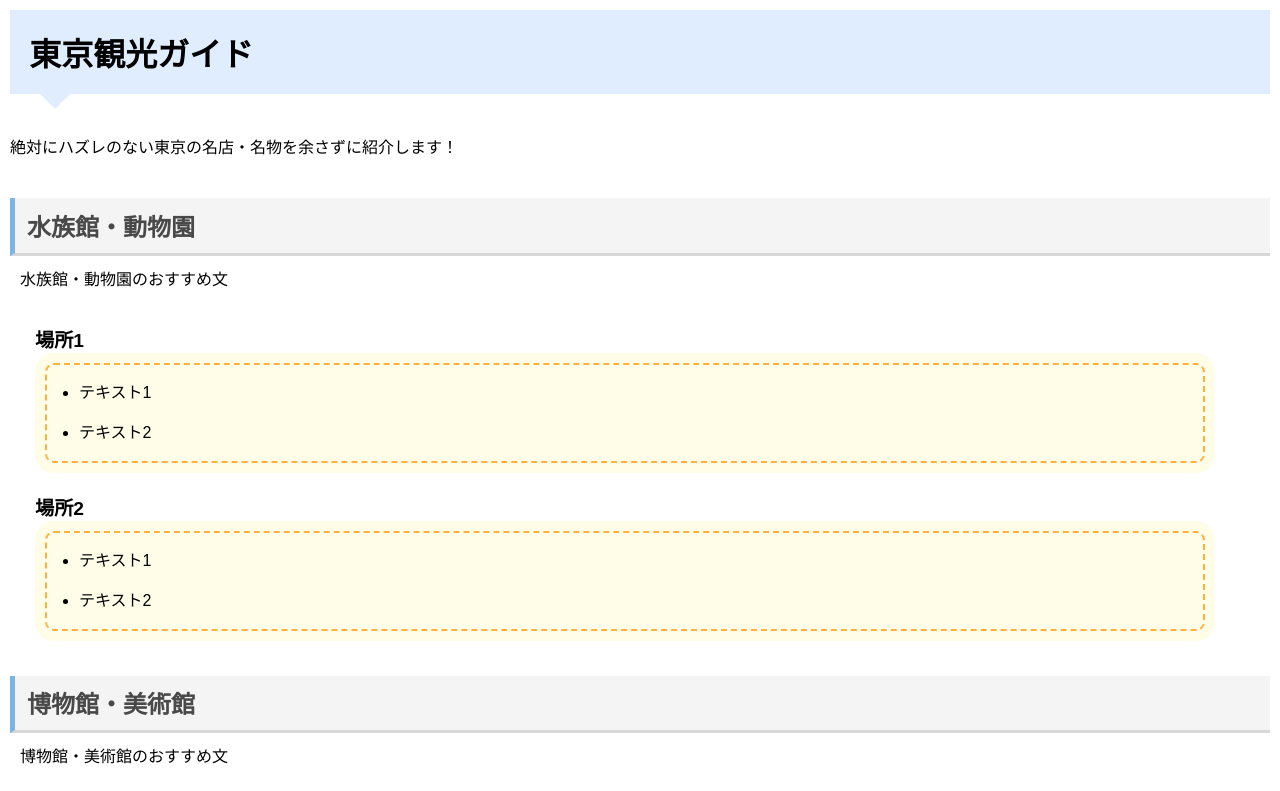
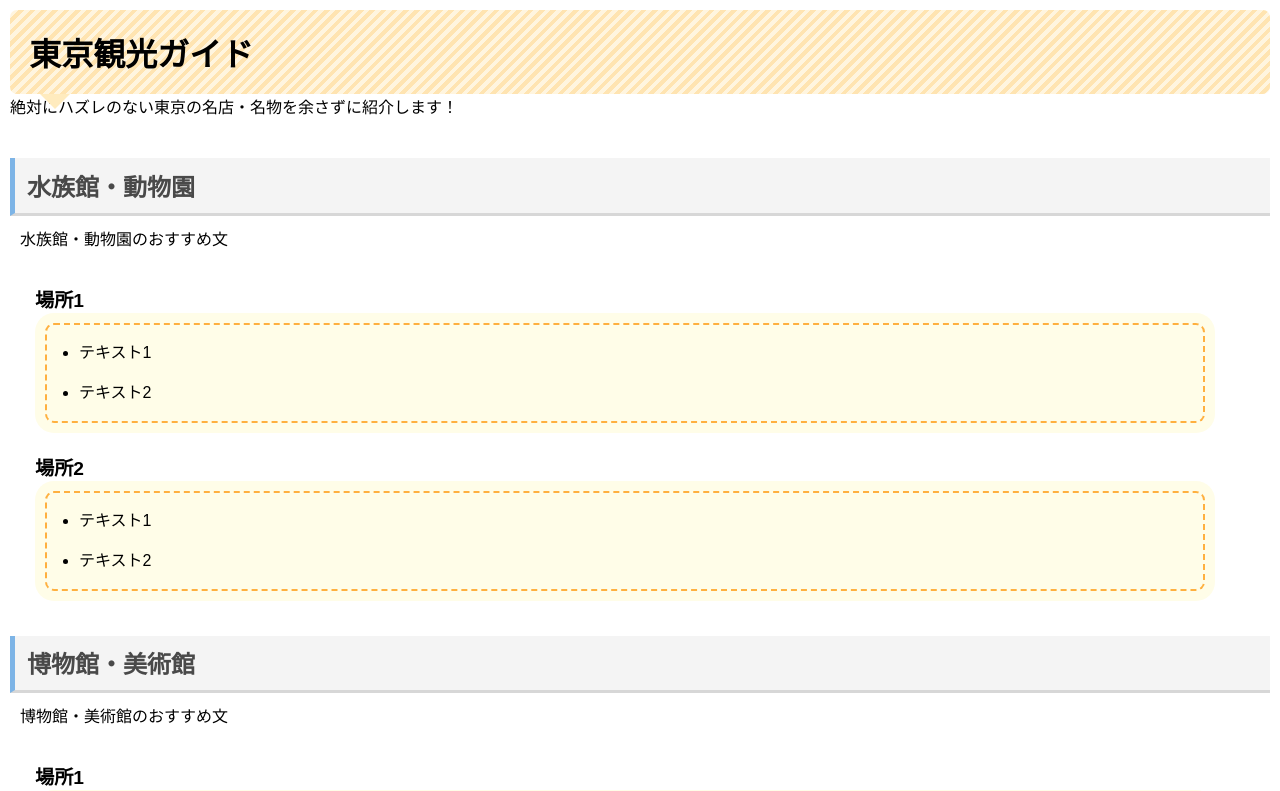
Before and after one commit to koheikawawaki/TokyoSightSeeing, a plain HTML site: page index.html in a window 1280 px wide. Shown: the top 791 px of the page. Drawn offline with Linux system fonts and the light colour scheme.

Commit message:
Update main.css
見出しを変えた

```diff
--- a/css/main.css
+++ b/css/main.css
@@ -10,8 +10,9 @@ body {
 h1 {
   position: relative;
   padding: 0.6em;
-    background: #e0edff;
-    margin-bottom: 40px;
+  background: -webkit-repeating-linear-gradient(-45deg, #fff5df, #fff5df 4px,#ffe4b1 3px, #ffe4b1 8px);
+  background: repeating-linear-gradient(-45deg, #fff5df, #fff5df 4px,#ffe4b1 3px, #ffe4b1 8px);
+  border-radius: 7px;
 }
 
 h1:after {
@@ -20,7 +21,7 @@ h1:after {
   top: 100%;
   left: 30px;
   border: 15px solid transparent;
-    border-top: 15px solid #e0edff;
+  border-top: 15px solid #ffebbe;
   width: 0;
   height: 0;
 }
```
Lines whose indentation alone changed are shown as unchanged.
